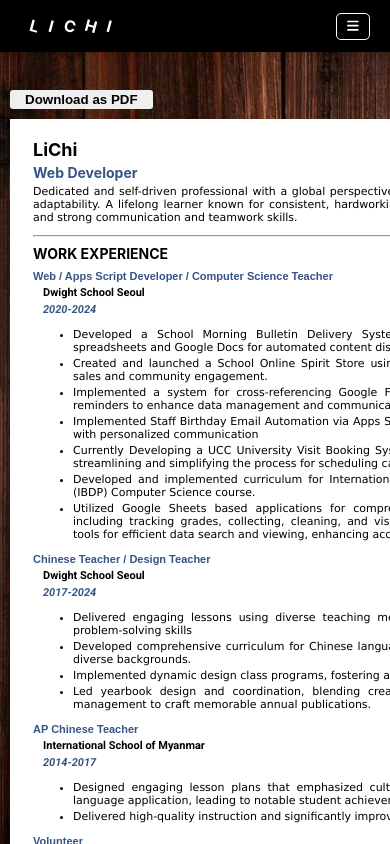
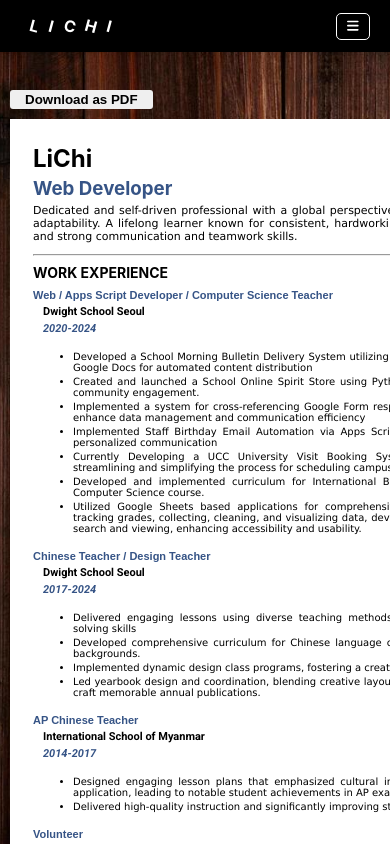
Before and after one commit to lichidevops/My-Personal-site, a React (Create React App) app: page /resume in a window 390 px wide. Shown: the top 844 px of the page. Built offline with nearby package versions, Linux system fonts and the light colour scheme.

Commit message:
resume css fontsize test 1

```diff
--- a/src/pages/Resume.css
+++ b/src/pages/Resume.css
@@ -307,7 +307,7 @@ hr{
     margin: 5px 0;
 }
 
-@media screen and (max-width: 393px) {
+@media screen and (max-width: 593px) {
     #resume-page{
         padding: 10px 10px;
         margin-left: 0px;
@@ -316,7 +316,6 @@ hr{
         margin-left: 0px;
         height:fit-content;
         overflow: scroll;
-        font-size: 12px;
     }
     #resume-dl-button{
         margin-left: 0px;
@@ -337,6 +336,6 @@ hr{
         font-size: 11px;
     }
     .job-bulletin{
-        font-size: 11px;
+        font-size: 10px;
     }
 }
```
